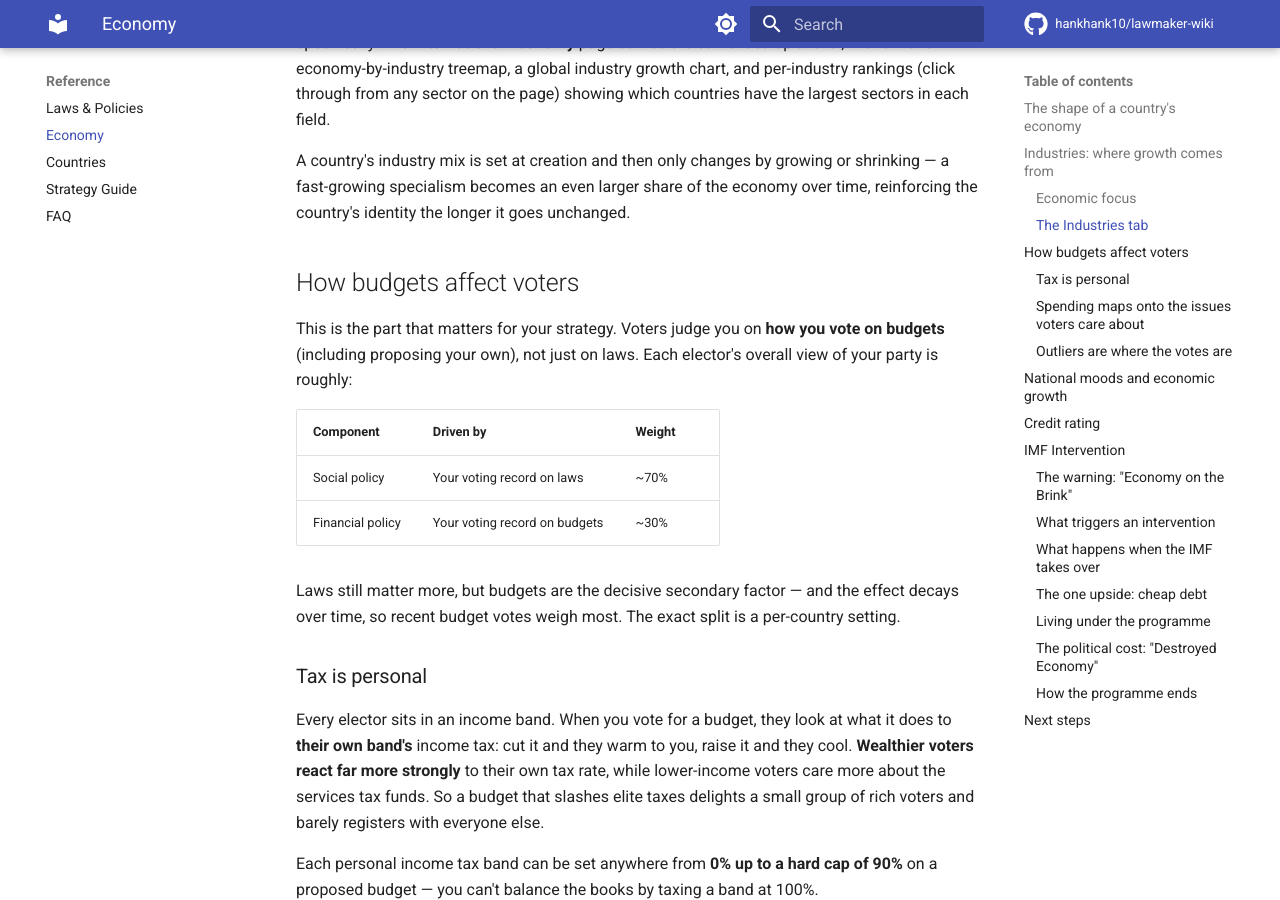
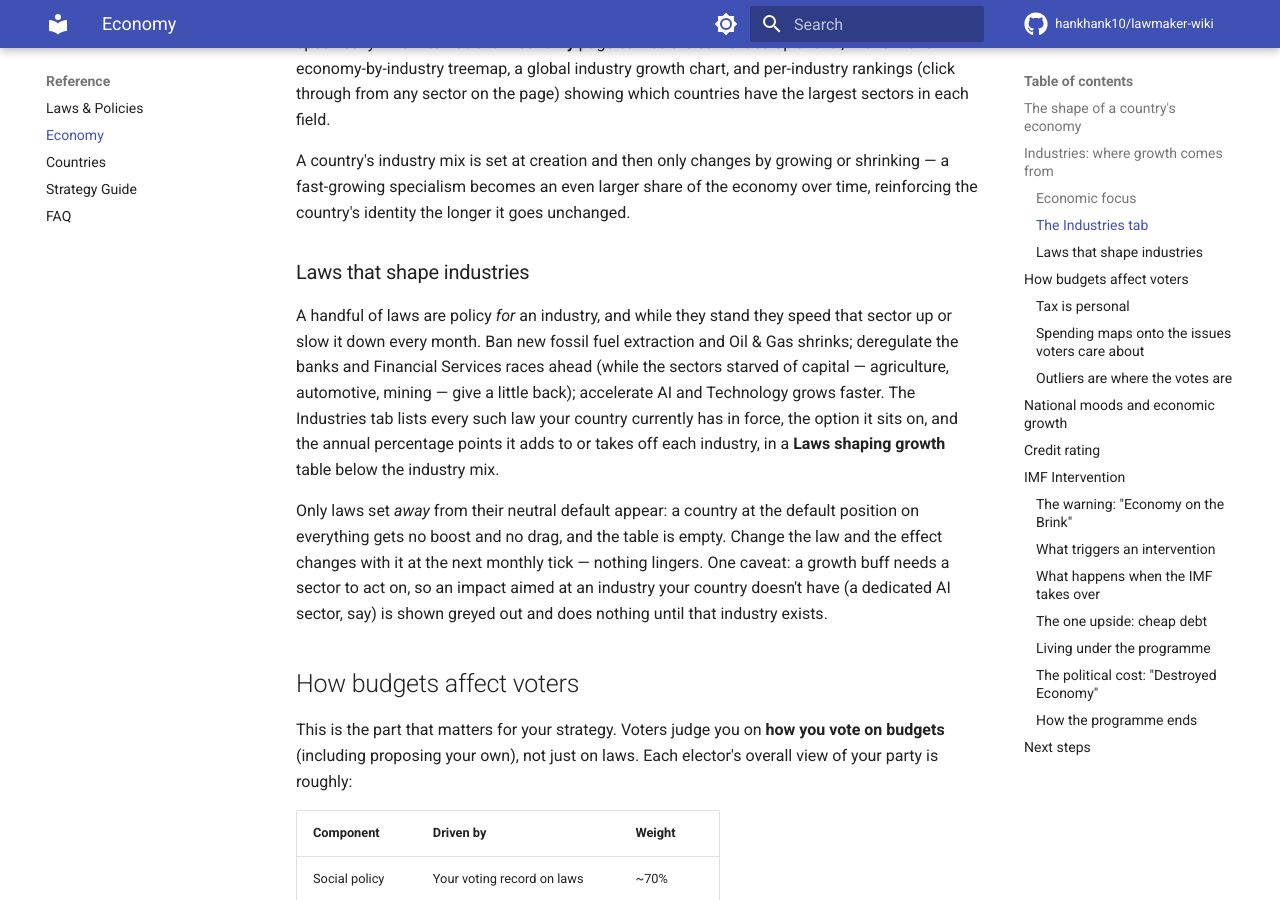
Before and after one commit to hankhank10/lawmaker-wiki, an MkDocs documentation site: the page built from docs/gameplay/economy.md, in a window 1280 px wide and 900 px high, scrolled down 1812 px. Built offline with MkDocs 1.6.1 and Material for MkDocs 9.7.7, drawn with Linux system fonts in a browser that asks for light colours; comment, search, counter and statistics services are not loaded.

Commit message:
📝 Sync from private repo
Auto-synced from hankhank10/lawmaker/game-manual

```diff
--- a/docs/gameplay/economy.md
+++ b/docs/gameplay/economy.md
@@ -30,6 +30,12 @@ When a country is founded (or proposed), its founder can choose an **economic fo
 Every country's Economy page has an **Industries** tab showing the current mix: each industry's share of the economy, a **Specialism** badge on the country's focus industries, and how each industry is growing this month — globally, and (once there's enough history) for your country specifically. The **International Economy** page carries the same idea up a level, with a world-economy-by-industry treemap, a global industry growth chart, and per-industry rankings (click through from any sector on the page) showing which countries have the largest sectors in each field.
 
 A country's industry mix is set at creation and then only changes by growing or shrinking — a fast-growing specialism becomes an even larger share of the economy over time, reinforcing the country's identity the longer it goes unchanged.
+
+### Laws that shape industries
+
+A handful of laws are policy *for* an industry, and while they stand they speed that sector up or slow it down every month. Ban new fossil fuel extraction and Oil & Gas shrinks; deregulate the banks and Financial Services races ahead (while the sectors starved of capital — agriculture, automotive, mining — give a little back); accelerate AI and Technology grows faster. The Industries tab lists every such law your country currently has in force, the option it sits on, and the annual percentage points it adds to or takes off each industry, in a **Laws shaping growth** table below the industry mix.
+
+Only laws set *away* from their neutral default appear: a country at the default position on everything gets no boost and no drag, and the table is empty. Change the law and the effect changes with it at the next monthly tick — nothing lingers. One caveat: a growth buff needs a sector to act on, so an impact aimed at an industry your country doesn't have (a dedicated AI sector, say) is shown greyed out and does nothing until that industry exists.
 
 ## How budgets affect voters
 
```
